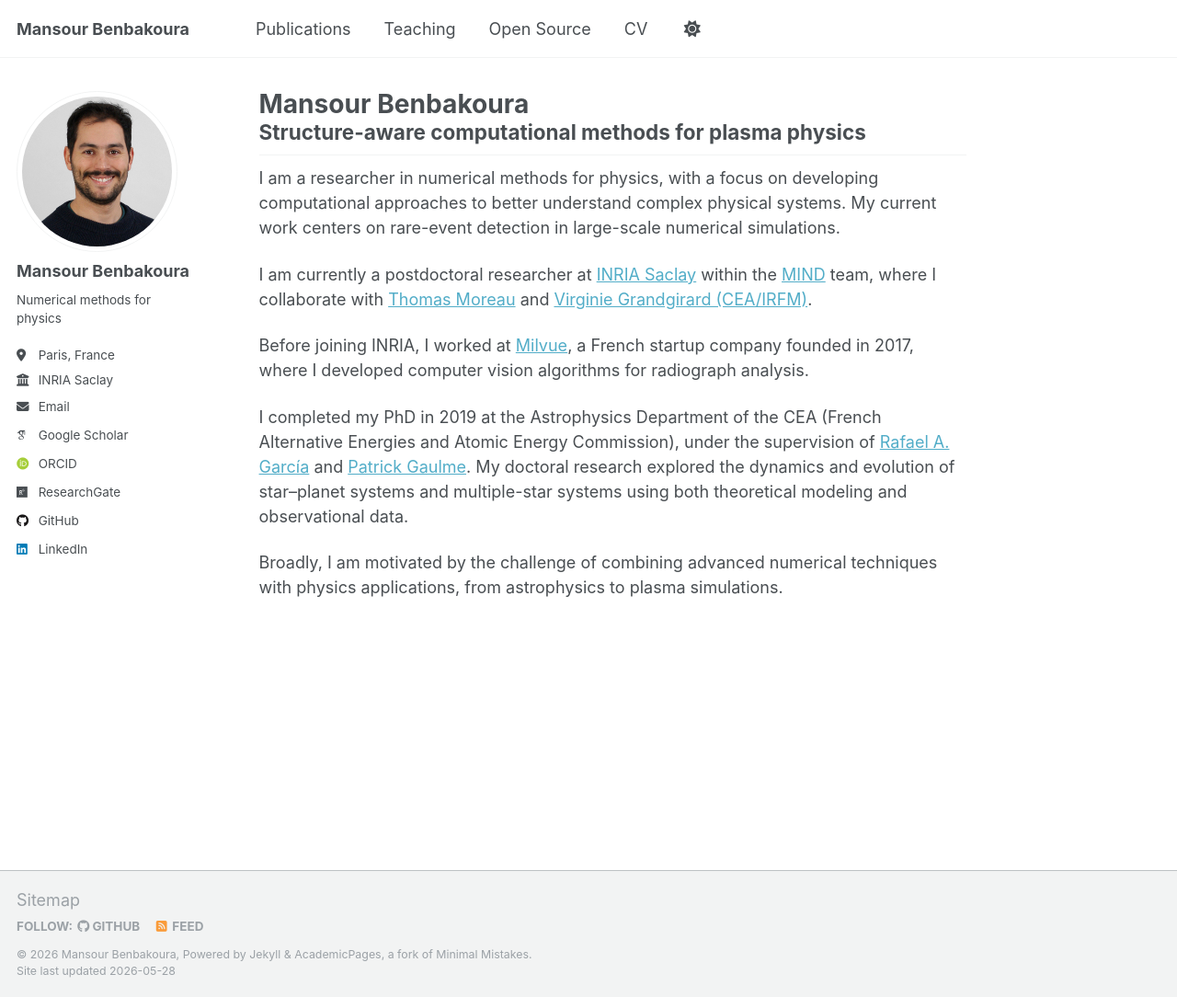
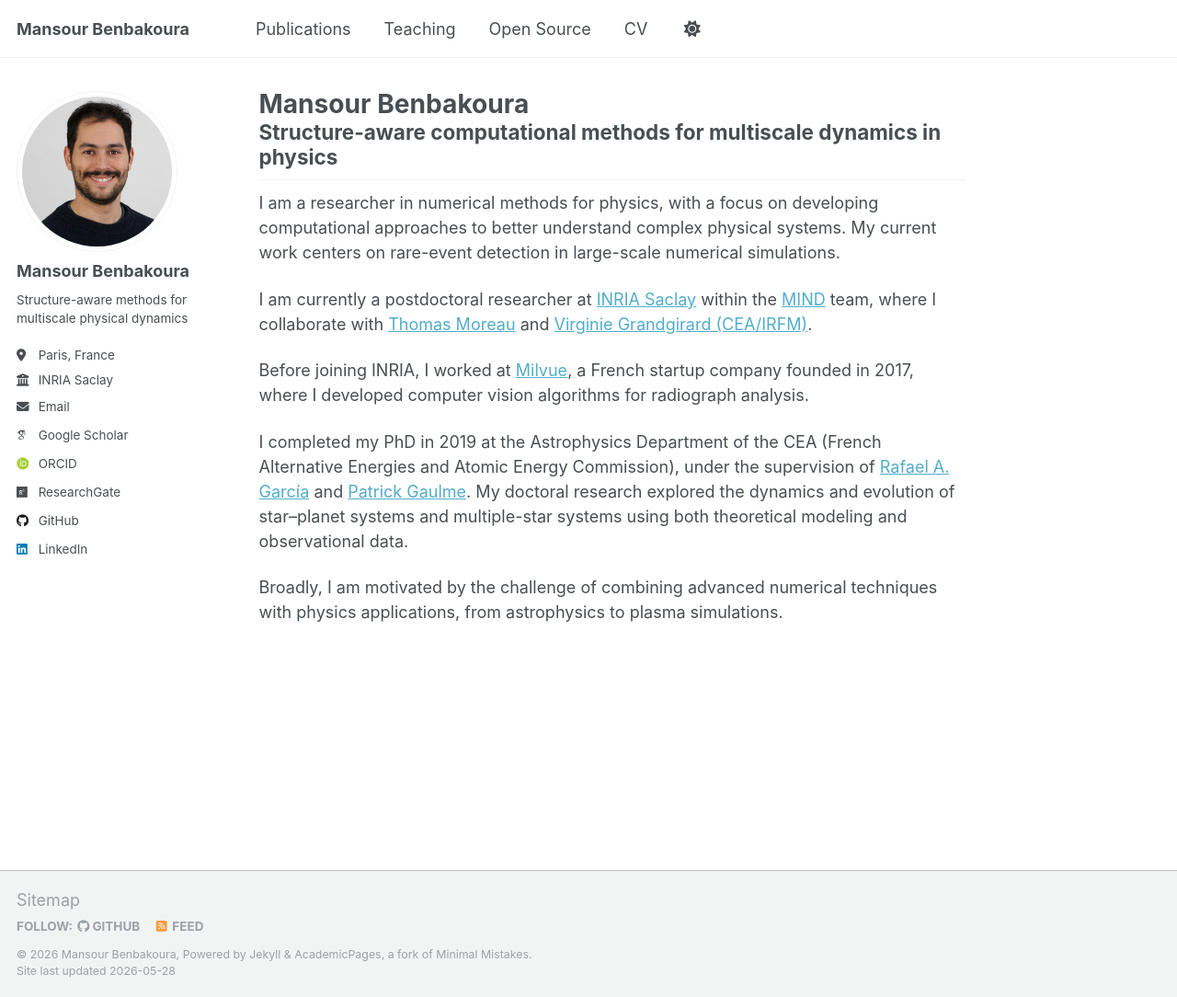
Before and after one commit to mansour-b/mansour-b.github.io, a Jekyll site: the page built from _pages/about.md, in a window 1280 px wide and 1084 px high. Shown: the whole window at 92% size. Built offline with Jekyll 4.4.1, drawn with Linux system fonts in a browser that asks for light colours; some web fonts are replaced; a script that is not in the unit is left out.

Commit message:
sharpen formulation

```diff
--- a/_config.yml
+++ b/_config.yml
@@ -25,7 +25,7 @@ author:
   avatar           : "BENBAKOURA_square.jpg"
   name             : "Mansour Benbakoura"
   pronouns         : # example: "she/her"
-  bio              : "Numerical methods for physics"
+  bio              : "Structure-aware methods for multiscale physical dynamics"
   location         : "Paris, France"
   employer         : "INRIA Saclay"
   uri              : # URL
--- a/_pages/about.md
+++ b/_pages/about.md
@@ -8,7 +8,7 @@ redirect_from:
 ---
 
 <h2 style="margin-top: -0.5em;">
-Structure-aware computational methods for plasma physics
+Structure-aware computational methods for multiscale dynamics in physics
 </h2>
 
 I am a researcher in numerical methods for physics, with a focus on developing computational approaches to better understand complex physical systems. My current work centers on rare-event detection in large-scale numerical simulations.
```
